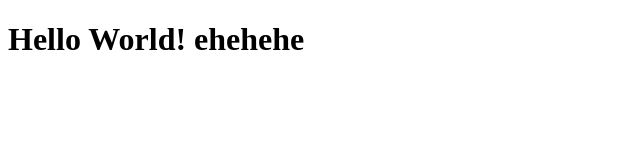
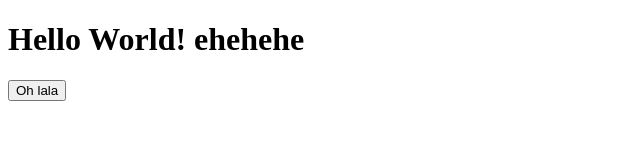
Before and after one commit to Teds30/github-practice, a plain HTML site: page index.html in a window 1280 px wide. Shown: the whole page, without its empty margins (0-640 px from the left). Drawn offline with Linux system fonts and the light colour scheme.

Commit message:
added ohlala button

```diff
--- a/index.html
+++ b/index.html
@@ -8,5 +8,8 @@
 </head>
 <body>
     <h1>Hello World! ehehehe</h1>
+
+
+    <button>Oh lala</button>
 </body>
 </html>
```
